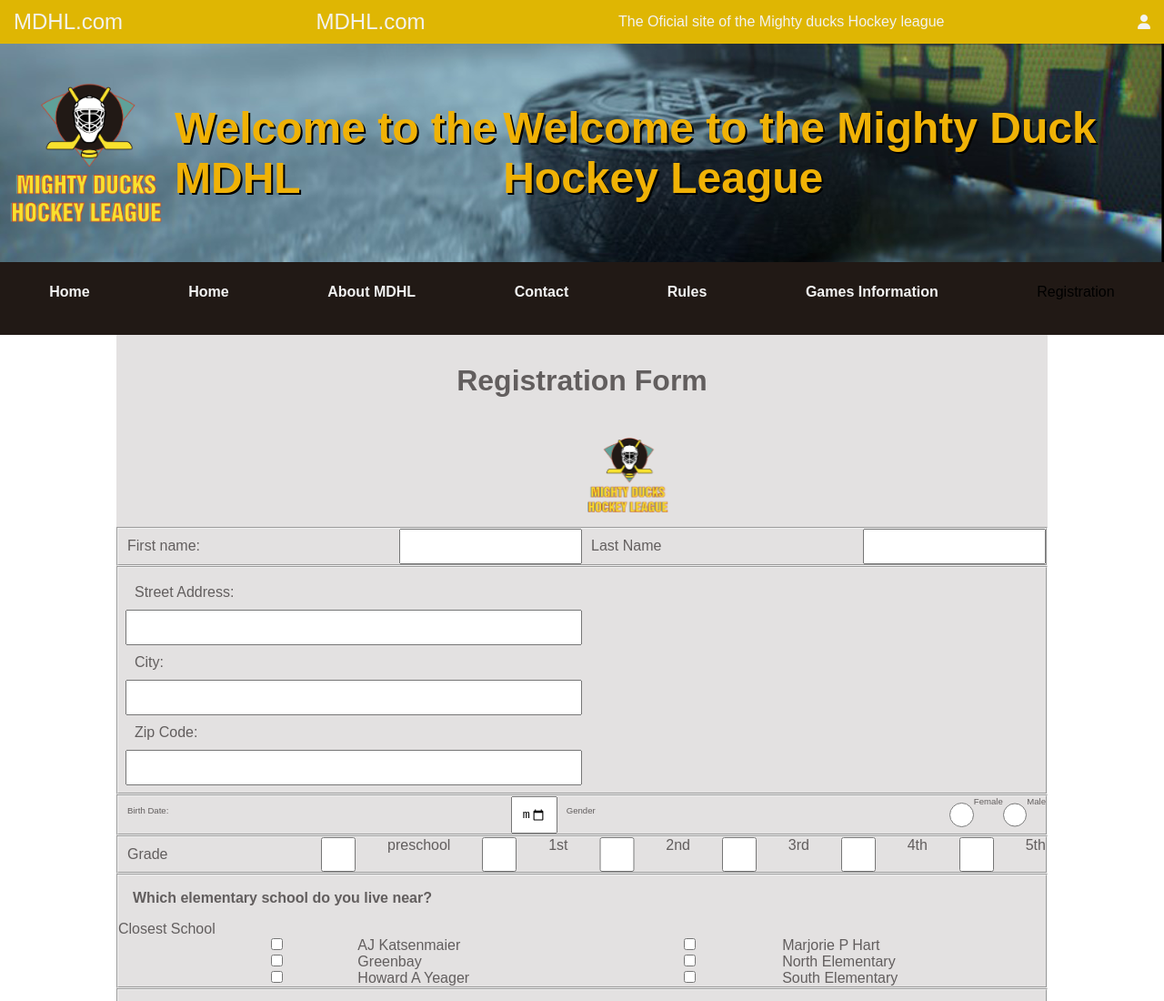
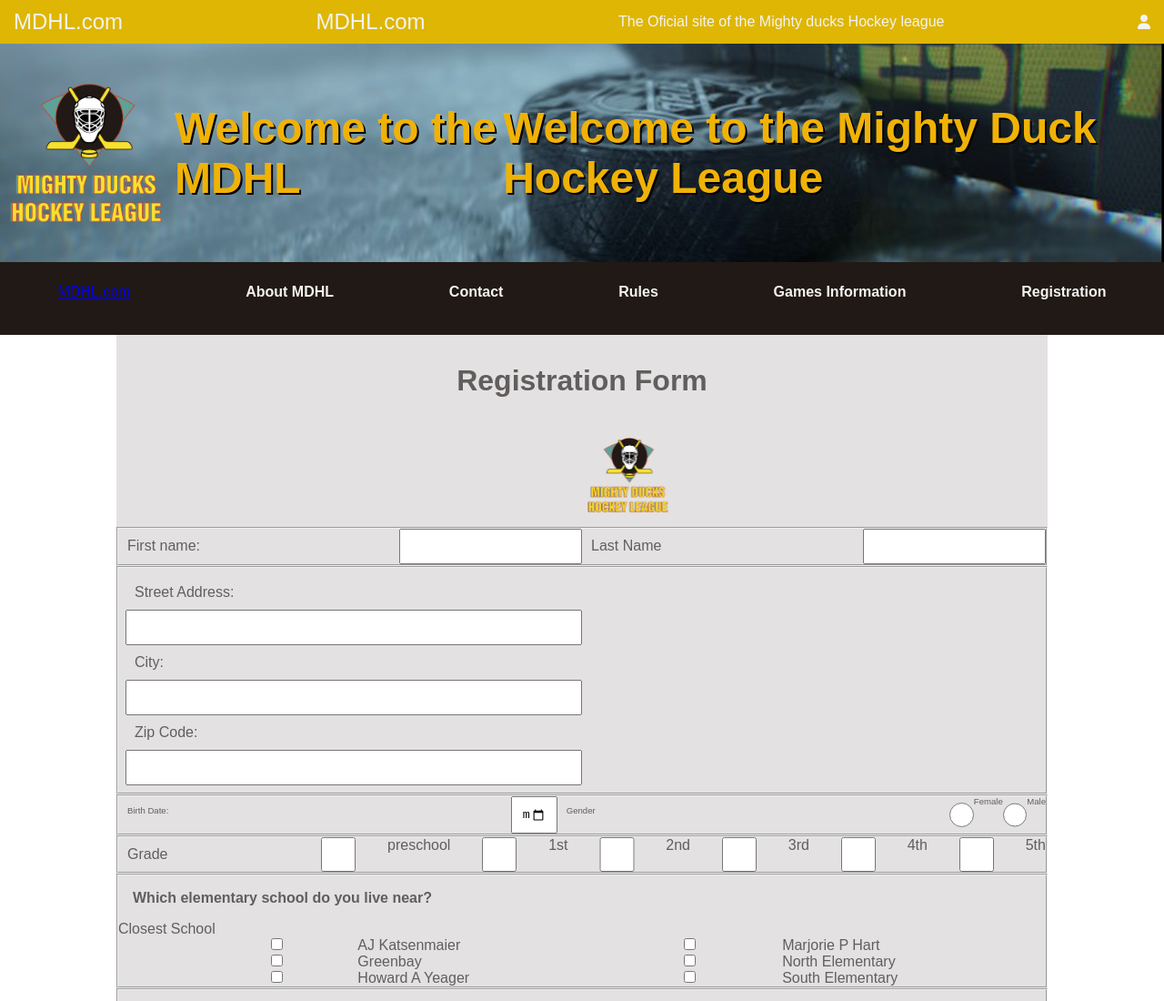
Before and after one commit to Gonzalojp18/ProjectMindhub_MDHL-, a plain HTML site: page registration.html in a window 1280 px wide. Shown: the top 1100 px of the page at 91% size. Drawn offline with Linux system fonts and the light colour scheme.

Commit message:
config tag a in the to menu

```diff
--- a/registration.html
+++ b/registration.html
@@ -31,13 +31,12 @@
         <div class="boxNavBar">
             <nav>
                 <ul>
-                    <li><a href="#">Home</a></li>
-                    <li><a href="./index.html">Home</a></li>
+                    <a href="./index.html"><p><span>MDHL.com</span></p></a>
                     <li><a href="./about.html">About MDHL</a></li>
                     <li><a href="./contact.html">Contact</a></li>
                     <li><a href="./rules.html">Rules</a></li>
                     <li><a href="./game_info.html">Games Information</a></li>
-                    <li><a href="#"></a>Registration</li>
+                    <li><a href="#">Registration</a></li>
                 </ul>
             </nav>
         </div>
```
